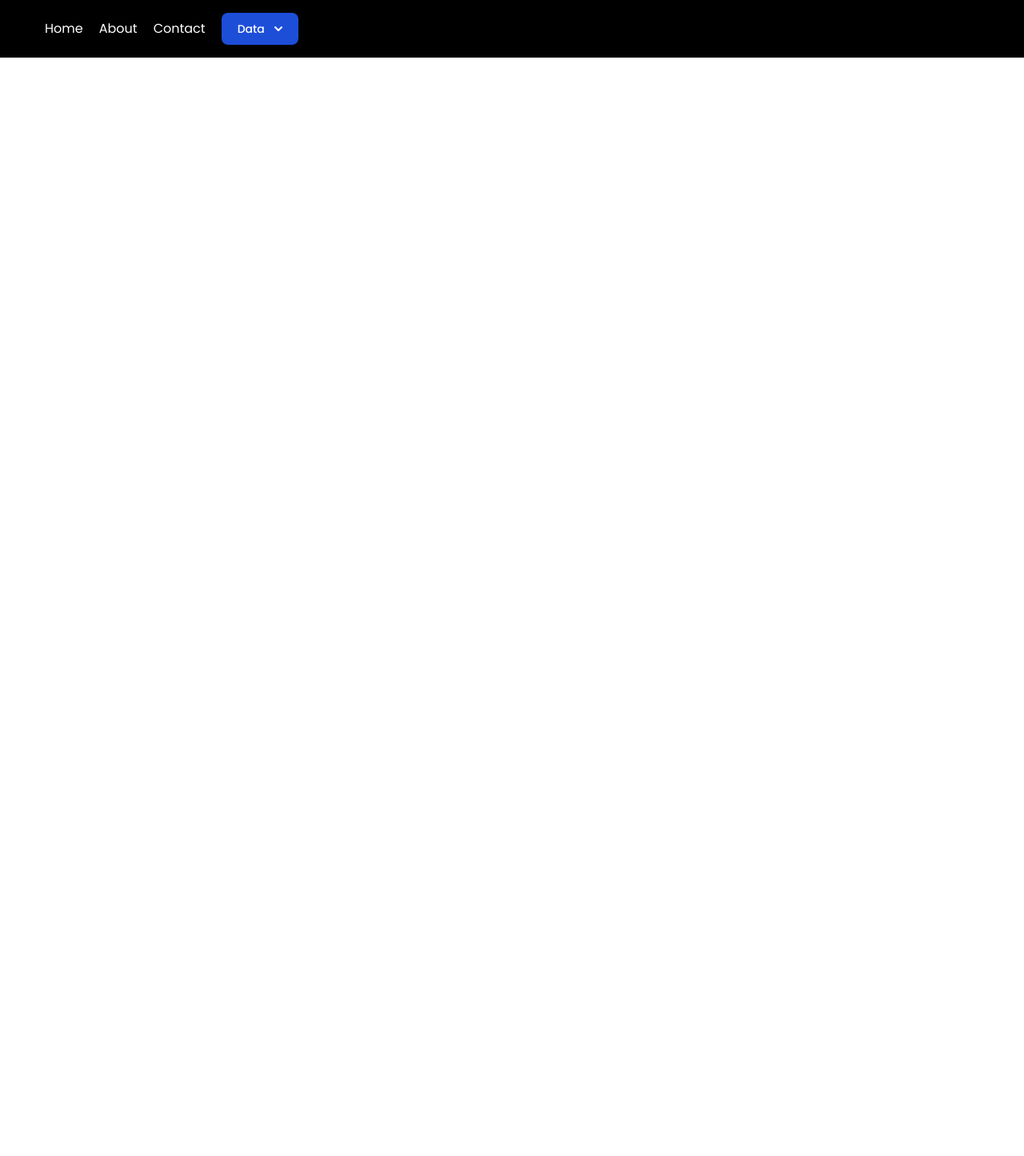
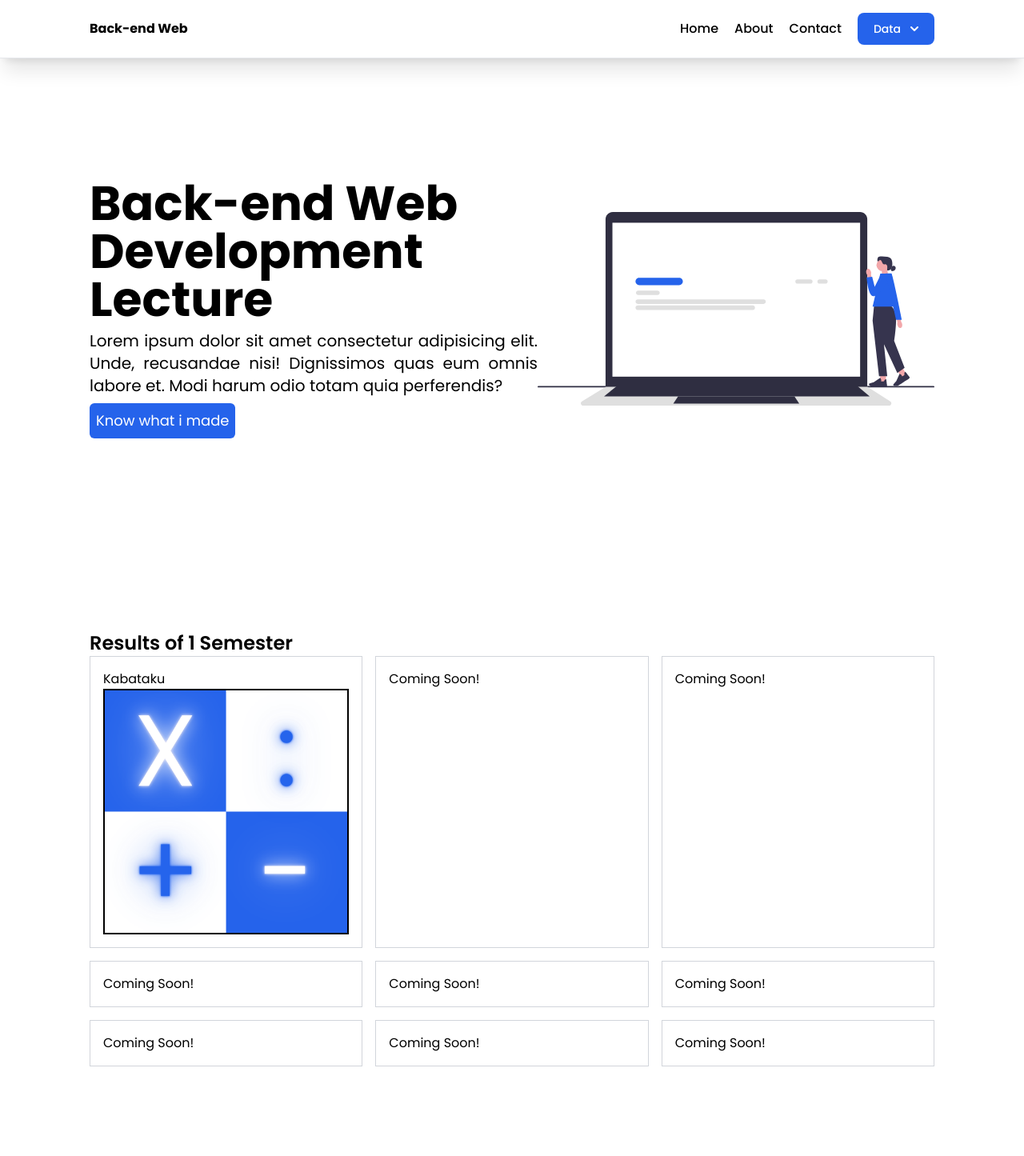
Before and after one commit to Ravsst2004/belajar-php-stikom, a PHP site: page / in a window 1280 px wide. Shown: the whole page at 80% size. Before the commit the page ends 72 px from the top, so only its background shows below. Run offline with PHP 8.4, Linux system fonts and the light colour scheme; some libraries are stand-ins or nearby versions.

Commit message:
Styling Landing Page

```diff
--- a/customer.php
+++ b/customer.php
@@ -42,7 +42,7 @@ $customers = customer_show('SELECT * FROM customers');
 
 
 <!-- Form -->
-<form class="max-w-lg mx-auto mt-10" action="" method="POST">
+<form class="max-w-lg mx-auto mt-32" action="" method="POST">
   <div class="mb-5">
     <label for="name" class="block mb-2 text-sm font-medium text-gray-900">Your Name</label>
     <input type="name" id="name" name="name" class="bg-gray-50 border border-gray-300 text-gray-900 text-sm rounded-lg focus:ring-blue-500 focus:border-blue-500 block w-full p-2.5 " placeholder="Jro Gobler" required />
--- a/index.php
+++ b/index.php
@@ -1,74 +1,34 @@
 <?php require_once "./src/layouts/header.php" ?>
 
-<!-- Perkalian -->
-<div class="mx-[40rem] mt-10">
-  <button class="w-full bg-blue-600 text-white text-xl py-2 hover:bg-blue-700" id="collapsible">Perkalian</button>
 
-  <div class="hidden" id="contentCollapsible">
-    <!-- <div class="flex flex-row w-full text-center">
-        <h1 class="bg-green-200 w-1/2">Ganjil</h1>
-        <h1 class="bg-red-200 w-1/2">Genap</h1>
-      </div> -->
-
-    <div class="grid grid-cols-2 b-2 border-black">
-      <!-- loop pertama -->
-      <?php for ($k = 1; $k <= 4; $k++) : ?>
-        <div class="flex flex-col text-center border-black border-2">
-          <?php for ($j = 1; $j <= 10; $j++) : ?>
-            <?php if ($k % 2 == 0) : ?>
-              <div>
-                <?php if ($j == 1) : ?>
-                  <h1 class="px-10 border-y-2 border-black">Perkalian <?= $k ?></h1>
-                <?php endif ?>
-                <p><?= $j ?> x <?= $k ?> = <?= $j * $k ?></p>
-              </div>
-            <?php endif ?>
-            <!--  -->
-            <?php if ($k % 2 == 1) : ?>
-              <div>
-                <?php if ($j == 1) : ?>
-
-                  <h1 class="px-10 border-y-2 border-black">Perkalian <?= $k ?></h1>
-                <?php endif ?>
-                <p><?= $j ?> x <?= $k ?> = <?= $j * $k ?></p>
-              </div>
-            <?php endif ?>
-          <?php endfor ?>
-        </div>
-      <?php endfor ?>
-      <!-- end loop pertama -->
-    </div>
+<div class="flex items-center justify-between px-28 pt-56">
+  <div class=" flex flex-col gap-y-2">
+    <h1 class="text-6xl font-bold ">Back-end Web <br> Development Lecture</h1>
+    <p class="text-xl text-justify w-[35rem]">Lorem ipsum dolor sit amet consectetur adipisicing elit. Unde, recusandae nisi! Dignissimos quas eum omnis labore et. Modi harum odio totam quia perferendis?</p>
+    <a href="#result" class="bg-blue-600 text-lg p-2 w-fit rounded-md text-white hover:bg-blue-800 hover:ring-4 hover:outline-none hover:ring-blue-300">Know what i made</a>
+  </div>
+  <div class="">
+    <img src="./public/svg/landing_page.svg" alt="web-development" width="650">
   </div>
 </div>
 
 
 
-<!-- Latihan -->
-<?php
-// $nilai1 = 70;
-// $nilai2 = 70;
-// $nilai3 = 70;
-// $nilai4 = 70;
-// $nilai5 = 70;
-// $rata_rata = ($nilai1 + $nilai2 + $nilai3 + $nilai4 + $nilai5) / 5;
-// if ($rata_rata >= 70) {
-//   echo "Selamat, anda lulus";
-// } else {
-//   echo "Kocak Gaming";
-// }
 
-// $k = 0;
-// while ($k < 5) {
-//   echo $k;
-//   $k++;
-// }
+<?php $resultOf1stSemeter = [] ?>
+<div class="p-28 mt-32" id="result">
+  <h1 class="font-semibold text-2xl ">Results of 1 Semester</h1>
+  <div class="grid grid-cols-3 gap-4">
+    <a href="kabataku.php" class="border border-gray-300 p-4 hover:text-white hover:bg-gradient-to-br from-blue-700 ">
+      <h1>Kabataku</h1>
+      <img src="public/img/Kabataku.png" alt="kabataku" class="border-2 border-black">
+    </a>
+    <?php for ($i = 1; $i <= 8; $i++) : ?>
+      <div class="border border-gray-300 p-4"><?= "Coming Soon!" ?></div>
+    <?php endfor ?>
+  </div>
+</div>
 
-// $k = 0;
-// do {
-//   echo($k);
-//   $k++;
-// } while($k < 0);
-?>
 
 
 <?php require_once "./src/layouts/footer.php" ?>
--- a/src/css/output.css
+++ b/src/css/output.css
@@ -566,12 +566,36 @@ video {
   border-width: 0;
 }
 
+.fixed {
+  position: fixed;
+}
+
 .absolute {
   position: absolute;
 }
 
 .relative {
   position: relative;
+}
+
+.left-1\/2 {
+  left: 50%;
+}
+
+.top-0 {
+  top: 0px;
+}
+
+.top-1\/2 {
+  top: 50%;
+}
+
+.z-\[1000\] {
+  z-index: 1000;
+}
+
+.m-auto {
+  margin: auto;
 }
 
 .-mx-1 {
@@ -620,10 +644,6 @@ video {
   margin-bottom: 2rem;
 }
 
-.ml-64 {
-  margin-left: 16rem;
-}
-
 .mr-2 {
   margin-right: 0.5rem;
 }
@@ -638,10 +658,6 @@ video {
 
 .ms-auto {
   margin-inline-start: auto;
-}
-
-.mt-1 {
-  margin-top: 0.25rem;
 }
 
 .mt-10 {
@@ -724,16 +740,16 @@ video {
   width: 1rem;
 }
 
-.w-44 {
-  width: 11rem;
-}
-
 .w-8 {
   width: 2rem;
 }
 
 .w-full {
   width: 100%;
+}
+
+.max-w-2xl {
+  max-width: 42rem;
 }
 
 .max-w-lg {
@@ -746,6 +762,20 @@ video {
 
 .flex-shrink-0 {
   flex-shrink: 0;
+}
+
+.-translate-x-1\/2 {
+  --tw-translate-x: -50%;
+  transform: translate(var(--tw-translate-x), var(--tw-translate-y)) rotate(var(--tw-rotate)) skewX(var(--tw-skew-x)) skewY(var(--tw-skew-y)) scaleX(var(--tw-scale-x)) scaleY(var(--tw-scale-y));
+}
+
+.-translate-y-1\/2 {
+  --tw-translate-y: -50%;
+  transform: translate(var(--tw-translate-x), var(--tw-translate-y)) rotate(var(--tw-rotate)) skewX(var(--tw-skew-x)) skewY(var(--tw-skew-y)) scaleX(var(--tw-scale-x)) scaleY(var(--tw-scale-y));
+}
+
+.transform {
+  transform: translate(var(--tw-translate-x), var(--tw-translate-y)) rotate(var(--tw-rotate)) skewX(var(--tw-skew-x)) skewY(var(--tw-skew-y)) scaleX(var(--tw-scale-x)) scaleY(var(--tw-scale-y));
 }
 
 .grid-cols-2 {
@@ -831,6 +861,10 @@ video {
   border-bottom-width: 1px;
 }
 
+.border-b-2 {
+  border-bottom-width: 2px;
+}
+
 .border-black {
   --tw-border-opacity: 1;
   border-color: rgb(0 0 0 / var(--tw-border-opacity));
@@ -841,9 +875,9 @@ video {
   border-color: rgb(209 213 219 / var(--tw-border-opacity));
 }
 
-.bg-black {
-  --tw-bg-opacity: 1;
-  background-color: rgb(0 0 0 / var(--tw-bg-opacity));
+.border-sky-500 {
+  --tw-border-opacity: 1;
+  border-color: rgb(14 165 233 / var(--tw-border-opacity));
 }
 
 .bg-blue-500 {
@@ -931,9 +965,9 @@ video {
   padding-right: 2.5rem;
 }
 
-.px-14 {
-  padding-left: 3.5rem;
-  padding-right: 3.5rem;
+.px-20 {
+  padding-left: 5rem;
+  padding-right: 5rem;
 }
 
 .px-3 {
--- a/src/layouts/header.php
+++ b/src/layouts/header.php
@@ -21,7 +21,7 @@ function getTitle()
   <title><?= getTitle() ?></title>
 
   <link rel="stylesheet" href="src/css/output.css">
-  <!-- <script src="https://cdn.tailwindcss.com"></script> -->
+  <script src="https://cdn.tailwindcss.com"></script>
 
   <link rel="preconnect" href="https://fonts.googleapis.com">
   <link rel="preconnect" href="https://fonts.gstatic.com" crossorigin>
--- a/src/layouts/navbar.php
+++ b/src/layouts/navbar.php
@@ -1,21 +1,24 @@
-<!-- Navbar -->
 <?php $link_navbar = ["Home" => "index.php", "About" => "about.php", "Contact" => "contact.php"]; ?>
-<?php $link_navbar_dropdown = ["customer" => "customer.php"] ?>
-<nav class="flex flex-row items-center justify-between py-4 px-14 bg-black text-white relative" id="navbar">
-  <ul class="flex gap-x-5 items-center">
+<?php $link_navbar_dropdown = ["customer" => "customer.php", "kabataku" => "kabataku.php"] ?>
+
+<nav class="flex flex-row items-center justify-between py-4 px-28 border-b-[1px] bg-white shadow-xl top-0 fixed w-full" id="navbar">
+  <ul class="font-bold">
+    <li><a href="index.php">Back-end Web</a></li>
+  </ul>
+
+  <ul class="flex gap-x-5 items-center font-medium">
     <?php foreach ($link_navbar as $key => $link) : ?>
-      <a href=<?= $link ?>><?= $key ?></a>
+      <li class="hover:text-gray-600 hover:underline"><a href="<?= $link ?>"><?= $key ?></a></li>
     <?php endforeach ?>
 
-    <button id="dropdownButton" data-dropdown-toggle="dropdown" class="text-white bg-blue-700 hover:bg-blue-800 focus:ring-4 focus:outline-none focus:ring-blue-300 font-medium rounded-lg text-sm px-5 py-2.5 text-center inline-flex items-center dark:bg-blue-600 dark:hover:bg-blue-700 dark:focus:ring-blue-800" type="button">Data <svg class="w-2.5 h-2.5 ms-3" aria-hidden="true" xmlns="http://www.w3.org/2000/svg" fill="none" viewBox="0 0 10 6">
+    <li class="relative">
+      <button id="dropdownButton" data-dropdown-toggle="dropdown" class="text-white bg-blue-600 hover:bg-blue-700 focus:ring-4 focus:outline-none focus:ring-blue-300 font-medium rounded-lg text-sm px-5 py-2.5 text-center inline-flex items-center" type="button">Data <svg class="w-2.5 h-2.5 ms-3" aria-hidden="true" xmlns="http://www.w3.org/2000/svg" fill="none" viewBox="0 0 10 6">
           <path stroke="currentColor" stroke-linecap="round" stroke-linejoin="round" stroke-width="2" d="m1 1 4 4 4-4" />
         </svg>
       </button>
-  </ul>
-</nav>
 
       <!-- Dropdown menu -->
-<div id="dropdownMenu" class="hidden absolute mt-1 ml-64 bg-white divide-gray-100 rounded-lg shadow w-44 dark:bg-gray-700">
+      <div id="dropdownMenu" class="hidden absolute bg-white divide-gray-100 rounded-lg shadow mt-[5px] z-[1500] dark:bg-gray-700 top-full left-0">
         <ul class="py-2 text-sm text-gray-700 dark:text-gray-200" aria-labelledby="dropdownButton">
           <?php foreach ($link_navbar_dropdown as $key => $dropdown_link) : ?>
             <li>
@@ -24,6 +27,14 @@
           <?php endforeach ?>
         </ul>
       </div>
+    </li>
+  </ul>
+</nav>
+
+
+
+
+
 
 <script>
   let dropdownButton = document.getElementById("dropdownButton");
```
Also changed, not shown: kabataku.php (added, +44 -0 lines), public/img/Kabataku.png (added), public/svg/landing_page.svg (added). Lines whose indentation alone changed are shown as unchanged.
